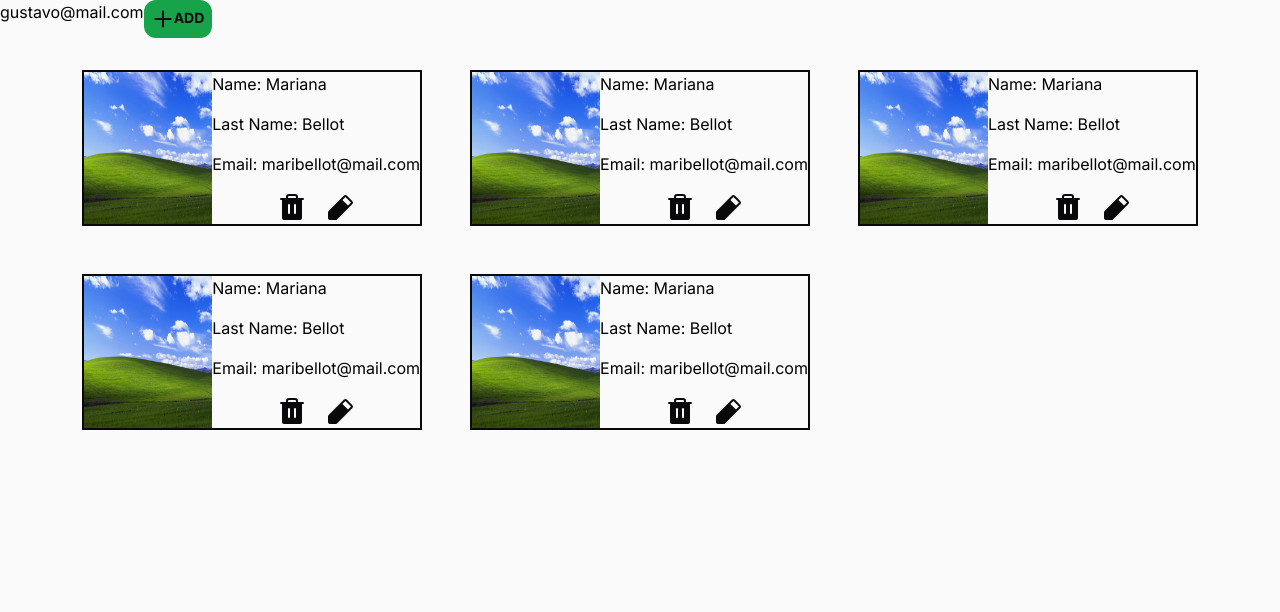
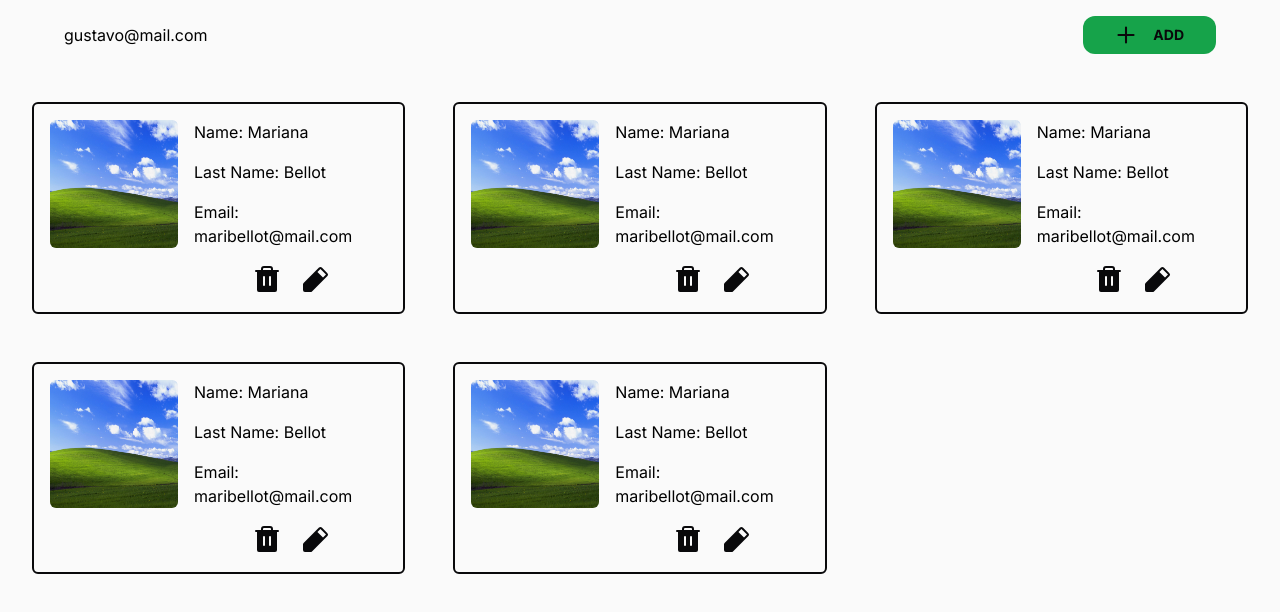
Before and after one commit to jala-foundation-student26/jalasoft-frontend, a Next.js app: page /list in a window 1280 px wide. Shown: the top 612 px of the page. Built offline with nearby package versions, Linux system fonts and the light colour scheme.

Commit message:
list page done

```diff
--- a/src/app/list/layout.tsx
+++ b/src/app/list/layout.tsx
@@ -1,4 +1,4 @@
-import Header from '@/componets/header'
+import Header from '@/components/header'
 
 export default function ListLayout({
   children,
--- a/src/app/list/page.tsx
+++ b/src/app/list/page.tsx
@@ -1,8 +1,8 @@
-import UserCard from '@/componets/user-card'
+import UserCard from '@/components/user-card'
 
 export default function List() {
   return (
-    <div className="grid grid-cols-1 sm:grid-cols-2 lg:grid-cols-3  px-4 py-8 sm:px-8 gap-12">
+    <div className="grid grid-cols-1 md:grid-cols-2 xl:grid-cols-3 px-4 py-8 sm:px-8 gap-12">
       <UserCard />
       <UserCard />
       <UserCard />
--- /dev/null
+++ b/src/components/header.tsx
@@ -0,0 +1,14 @@
+import { Plus } from '@phosphor-icons/react/dist/ssr'
+
+export default function Header() {
+  return (
+    <header className="flex justify-center items-center w-full p-4 sm:px-8">
+      <div className="flex flex-row justify-between items-center w-full max-w-6xl">
+        <p>gustavo@mail.com</p>
+        <button className="flex flex-row items-center justify-center text-sm outline-none text-zinc-950 bg-green-600 px-8 py-2 gap-4 rounded-xl font-bold hover:bg-green-700 transition duration-300">
+          <Plus size={22} weight="bold" /> ADD
+        </button>
+      </div>
+    </header>
+  )
+}
--- a/src/componets/user-card.tsx
+++ b/src/components/user-card.tsx
@@ -3,7 +3,7 @@ import { Trash, PencilSimple } from '@phosphor-icons/react/dist/ssr'
 
 export default function UserCard() {
   return (
-    <div className="flex gap-8 border-2 rounded-md border-zinc-950 p-4 w-full">
+    <div className="flex w-full gap-4 p-4 border-2 rounded-md border-zinc-950">
       <Image
         src="/windowsxp-bg.jpg"
         width={128}
--- a/src/componets/header.tsx
+++ /dev/null
@@ -1,14 +0,0 @@
-import { Plus } from '@phosphor-icons/react/dist/ssr'
-
-export default function Header() {
-  return (
-    <header className="flex justify-center items-center w-full py-4 px-12">
-      <div className="flex flex-row justify-between items-center w-full max-w-xl">
-        <p>gustavo@mail.com</p>
-        <button className="flex flex-row items-center justify-center text-sm outline-none text-zinc-950 bg-green-600 p-2 rounded-xl font-bold hover:bg-green-700 transition duration-300">
-          <Plus size={22} weight="bold" /> ADD
-        </button>
-      </div>
-    </header>
-  )
-}
```
